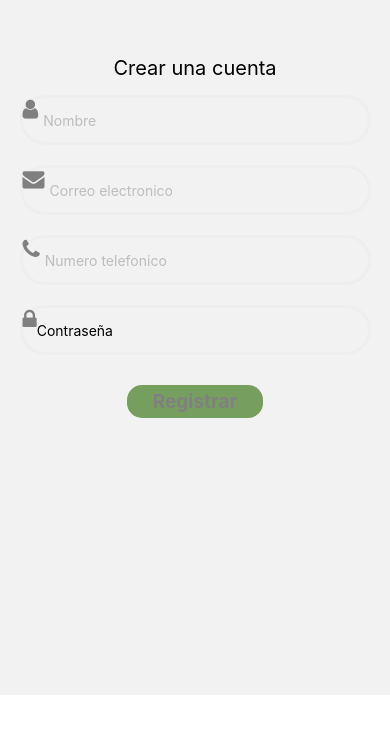
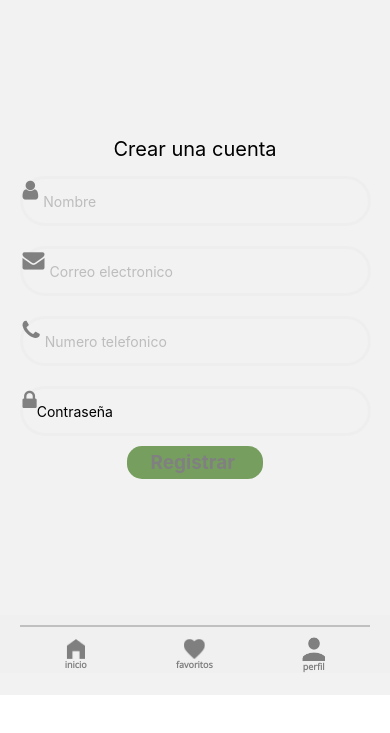
Before and after one commit to yosefin19/sinac-turismo-mobile, a React Native app: screen /SignUp in a window 390 px wide. Shown: the part 149-882 px from the top of the page. Before the commit the page ends 844 px from the top, so only its background shows below. Built offline with nearby package versions, Linux system fonts and the light colour scheme.

Commit message:
[+] Agregada funcionalidad de visualizar un destino en Google Maps

```diff
--- a/package.json
+++ b/package.json
@@ -26,7 +26,8 @@
     "react-native-reanimated": "~2.2.0",
     "react-native-safe-area-context": "3.2.0",
     "react-native-screens": "~3.4.0",
-    "react-native-web": "~0.13.12"
+    "react-native-web": "~0.13.12",
+    "react-native-maps": "0.27.1"
   },
   "devDependencies": {
     "@babel/core": "^7.9.0",
--- a/src/components/ConstantMenu.js
+++ b/src/components/ConstantMenu.js
@@ -27,10 +27,14 @@ const ConstantMenu = ({ navigation }) => {
     <View style={styles.container}>
       <View style={appStyles.default.horizontalLine} />
       <View style={styles.horizontalContainer}>
+      <Pressable
+          onPress={() => {navigation.navigate("Home");}}
+        >
         <Icon text="inicio" imageUrl={Home} width={19.65} height={20.72} />
+        </Pressable>
         <Pressable
           onPress={() => {
-            storedCredentials !== "" && storedCredentials !== null
+            storedCredentials !== null
               ? navigation.navigate("Favorites")
               : navigation.navigate("Login");
           }}
@@ -41,8 +45,18 @@ const ConstantMenu = ({ navigation }) => {
             width={21.49}
             height={19.72}
           />
+
         </Pressable>
+
+        <Pressable
+          onPress={() => {
+            storedCredentials !== null
+              ? navigation.navigate("MyProfile")
+              : navigation.navigate("Login");
+          }}
+        >
         <Icon text="perfil" imageUrl={Person} width={23.33} height={23.33} />
+        </Pressable>
       </View>
     </View>
   );
@@ -50,11 +64,13 @@ const ConstantMenu = ({ navigation }) => {
 
 const styles = StyleSheet.create({
   container: {
-    top: -10,
+    top: -5,
     marginHorizontal: 20,
+    marginBottom: -10,
     width: "100%",
     paddingHorizontal: 20,
     justifyContent: "flex-start",
+    backgroundColor: "#F0F0F0",
   },
   horizontalContainer: {
     top: 0,
--- /dev/null
+++ b/src/components/Map.js
@@ -0,0 +1,63 @@
+import * as React from "react"
+import { Dimensions, StyleSheet, Text, View, Pressable, Linking } from "react-native"
+import MapView from "react-native-maps"
+import Icon from "react-native-vector-icons/Ionicons";
+
+const Maps = ({latitude, longitude}) => {
+	const latitudeDelta= 0.15;
+	const longitudeDelta= 0.15;
+
+	const open = () => {
+	const scheme = Platform.select({ ios: 'maps:0,0?q=', android: 'geo:0,0?q=' });
+	const latLng = `${latitude},${longitude}`;
+	const url = Platform.select({
+	  ios: `${scheme}@${latLng}`,
+	  android: `${scheme}${latLng}`
+	});
+	Linking.openURL(url)
+	}
+	return (
+		<View style={{flex: 1 }} >
+		    <MapView
+			style={styles.map}
+
+				initialRegion={{
+					latitude: latitude,
+					longitude: longitude,
+					latitudeDelta: latitudeDelta,
+					longitudeDelta:longitudeDelta
+				}}
+				provider="google"
+			/>
+		<Pressable style={styles.update} onPress={() => {open()}}>
+            <Icon name="send-outline" size={25} color={"grey"} />
+        </Pressable>
+			</View>
+
+	)
+}
+
+const styles = StyleSheet.create({
+	container: {
+		flex: 1,
+		backgroundColor: "#fff",
+		alignItems: "center",
+		justifyContent: "center"
+	},
+	map: {
+		width: Dimensions.get("window").width,
+		height: Dimensions.get("window").height
+	},
+	update:{
+        position: 'absolute',
+        right: 19,
+        width: 45,
+        height: 45,
+		top: 19,
+        backgroundColor: "#F0F0F0",
+        borderRadius: 60,
+        alignItems: "center",
+        justifyContent: "center"
+    },
+});
+export default  Maps;
--- a/src/screens/Destination.js
+++ b/src/screens/Destination.js
@@ -19,6 +19,7 @@ import Stars from "../components/Stars";
 import DestinationDescription from "../components/DestinationDescription";
 import Review from "../components/Review";
 import OpinionsList from "../components/OpinionsList";
+import Maps from "../components/Map";
 
 // Autenticación
 import { CredentialsContext } from "../CredentialsContext";
@@ -273,8 +274,8 @@ const Destination = ({ route, navigation }) => {
               justifyContent: "center",
             }}
           >
-            {/* <AreaRegion imageUrl="https://www.costaricavibes.com/wp-content/uploads/2020/05/costaricaregionmap-1024x683.jpg" /> */}
-          </View>
+             <Maps latitude = {latitude} longitude = {longitude} />
+           </View>
         ) : null}
         {state === 2 ? (
           <View style={{ flex: 1 }}>
--- a/src/screens/Login.js
+++ b/src/screens/Login.js
@@ -240,7 +240,7 @@ const Login = ({navigation}) => {
                 flex: FIRST_PERCENTAGE,
                 width: "100%",
             }}>
-                <ConstantMenu/>
+                <ConstantMenu navigation={navigation}/>
             </View>
         </SafeAreaView>
     );
--- a/src/screens/MyProfile.js
+++ b/src/screens/MyProfile.js
@@ -1,17 +1,16 @@
 import React, { useState, useEffect, useContext } from "react";
-import { StyleSheet, Text, View, Pressable, Image, ScrollView, Dimensions} from "react-native";
+import { StyleSheet, Text, View, Pressable, Image, ScrollView, Dimensions, SafeAreaView} from "react-native";
 import Icon from "react-native-vector-icons/Fontisto";
 import GalleryList from '../components/GalleryList'
+import ConstantMenu from "../components/ConstantMenu";
 
 import { CredentialsContext } from "../CredentialsContext";
 
-import { API_URL, IMAGE_BASE_URL} from "../config";
+import { API_URL, IMAGE_BASE_URL, FIRST_PERCENTAGE, THIRD_PERCENTAGE, SECOND_PERCENTAGE} from "../config";
 let deviceHeight = Dimensions.get("window").height;
 let deviceWidth = Dimensions.get("window").width;
 // Imagenes
 import Exit from "../images/exit.png";
-import defaultProfile from "../images/defaultProfile.png"
-import defaultCover from "../images/defaultCover.jpg"
 
 // Estilos globales
 const appStyles = require("../appStyle");
@@ -72,15 +71,13 @@ const MyProfile = ({navigation}) => {
 
     return loading ? (
       <View style={{ height: "100%", justifyContent: "center" }}>
-          <Text>Cargando...</Text>
+
       </View>
   ) : (
-        <ScrollView>
-                    <View >
+        <SafeAreaView style={styles.safeContainer}>
+       <View  style = {styles.profile} >
+                <Image source={cover_photo} style={styles.cover} />
 
-                        <Image source={cover_photo} style={styles.cover} />
-
-                    </View>
                     <View style={{alignItems:'center'}}>
                             <Image source={profile_photo} style={styles.profileImage}/>
                             <Text>{name}</Text>
@@ -95,7 +92,8 @@ const MyProfile = ({navigation}) => {
                         }}>
                     <Icon name="player-settings" size={21} color={"grey"} />
                      </Pressable>
-            <ScrollView>
+       </View>
+
 
         <View style={styles.optionsContainer}>
           <View style={{ alignItems: "center" }}>
@@ -123,30 +121,42 @@ const MyProfile = ({navigation}) => {
           </View>
 
 
- </View>
+         </View>
 
-        {state === 0 /** aqui se agrega visitados y recomendados */}
+        {state === 0 && (
+          <ScrollView style={styles.scrollView}>
+          <View style={styles.container}>
+            </View>
+        </ScrollView>
+        )}
 
         {state === 1 && (
-            <ScrollView>
-              <View style={styles.container}>
+          <ScrollView style={styles.scrollView}>
               <GalleryList navigation={navigation} />
-                </View>
+
             </ScrollView>
-
         )}
 
-            </ScrollView>
-        </ScrollView>
+       <View
+          style={{
+          top: -5,
+          alignItems: "center",
+          justifyContent: "center",
+          flex: 0,
+          width: "100%",
+        }}
+      >
+        <ConstantMenu navigation={navigation} />
+      </View>
+      </SafeAreaView>
         )
 };
 
 const styles = StyleSheet.create({
-  container: {
+  safeContainer: {
     flex: 1,
-    paddingLeft: 10,
-    paddingRight: 10,
-    paddingVertical: 10,
+    justifyContent: "center",
+    alignItems: "center",
   },
     text: {
         color: "#52575D"
@@ -172,6 +182,17 @@ const styles = StyleSheet.create({
         flex: 1,
         width: deviceWidth,
         height:deviceHeight*0.25,
+    },
+    profile:{
+      width: deviceWidth,
+      height:deviceHeight*0.35,
+
+    },
+    scrollView:{
+      paddingLeft: 10,
+      paddingRight: 10,
+      paddingVertical: 10,
+
     },
       optionsContainer: {
         flexDirection:'row',
--- a/src/screens/SignUp.js
+++ b/src/screens/SignUp.js
@@ -1,7 +1,9 @@
 import React, { useState } from "react";
-import { Pressable, StyleSheet, Text, View, TextInput } from "react-native";
+import { Pressable, StyleSheet, Text, View, TextInput, SafeAreaView, Dimensions } from "react-native";
 import Icon from "react-native-vector-icons/FontAwesome";
-import { API_URL } from "../config";
+import { API_URL, FIRST_PERCENTAGE } from "../config";
+import ConstantMenu from "../components/ConstantMenu";
+let deviceHeight = Dimensions.get("window").height;
 
 const SignUp = ({ navigation }) => {
   const [name, setName] = useState("");
@@ -24,6 +26,7 @@ const SignUp = ({ navigation }) => {
         admin: false,
       }),
     };
+    print(requestOptionsUser)
 
     fetch(`${API_URL}add-user`, requestOptionsUser)
       .then((response) => response.json())
@@ -46,13 +49,13 @@ const SignUp = ({ navigation }) => {
         fetch(`${API_URL}add-profile`, requestOptionsProfile)
           .then((response) => response.json())
           .then((data) => {
-
+            let id_profile = data.id;
             const requestOptionsGallery = {
               method: "POST",
               headers: { "Content-Type": "application/json" },
               body: JSON.stringify({
                 id: 0,
-                profile_id: id_user,
+                profile_id: id_profile,
                 photos_path: "/",
               }),
             };
@@ -66,7 +69,8 @@ const SignUp = ({ navigation }) => {
     navigation.navigate("Login");
   };
   return (
-    <View style={styles.container}>
+    <SafeAreaView style={styles.container}>
+
       <Text style={styles.textTitle}>Crear una cuenta</Text>
 
       <View style={[styles.containerV, { borderColor: "#eeee" }]}>
@@ -118,9 +122,25 @@ const SignUp = ({ navigation }) => {
         style={[styles.containerS, { backgroundColor: "#769E5F" }]}
         onPress={Agregar}
       >
-        <Text style={styles.submitText}>Registrar</Text>
+        <Text style={styles.submitText}>Registrar </Text>
       </Pressable>
-    </View>
+
+
+
+      <View
+          style={{
+          top: deviceHeight/9,
+          alignItems: "center",
+          justifyContent: "center",
+          flex: FIRST_PERCENTAGE,
+          width: "100%",
+        }}
+      >
+        <ConstantMenu navigation={navigation} />
+
+
+      </View>
+    </SafeAreaView>
   );
 };
 
@@ -136,7 +156,7 @@ const styles = StyleSheet.create({
   containerS: {
     width: "35%",
     borderRadius: 15,
-    marginVertical: 20,
+    marginVertical: 0,
   },
   submitText: {
     fontSize: 19,
@@ -146,8 +166,10 @@ const styles = StyleSheet.create({
     marginVertical: 5,
   },
   container: {
-    marginTop: 200,
-    alignItems: "center",
+    height: deviceHeight,
+    flex:1,
+    top: deviceHeight/3,
+    alignItems: 'center',
   },
 
   textTitle: {
```
Also changed, not shown: 1 other file (tests, documents, lock files or other folders).
